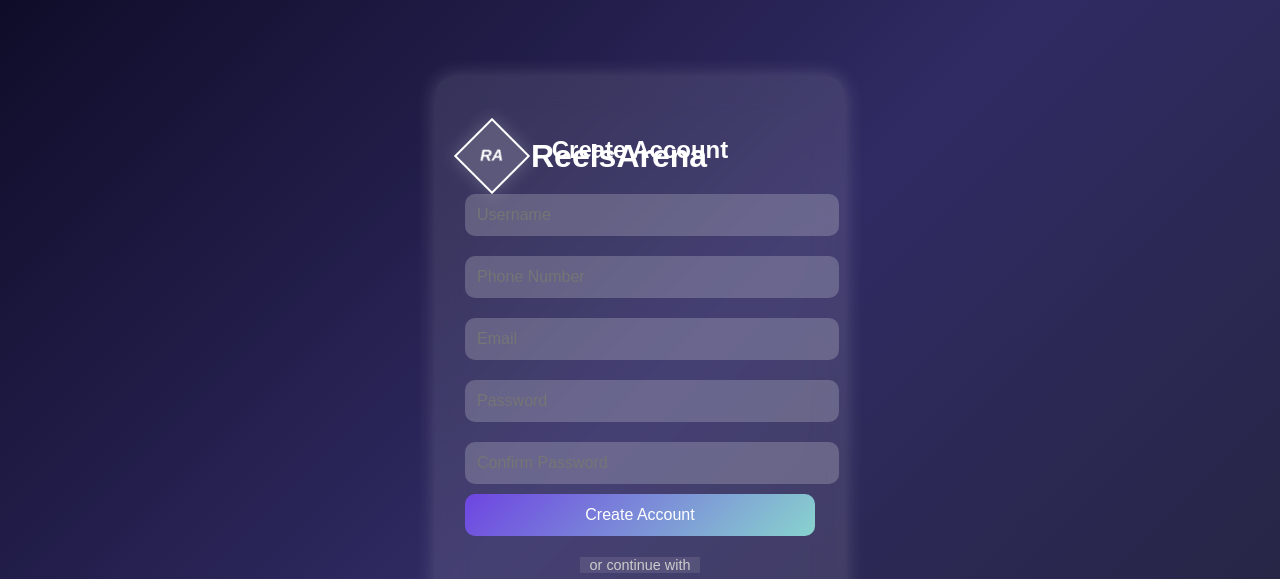
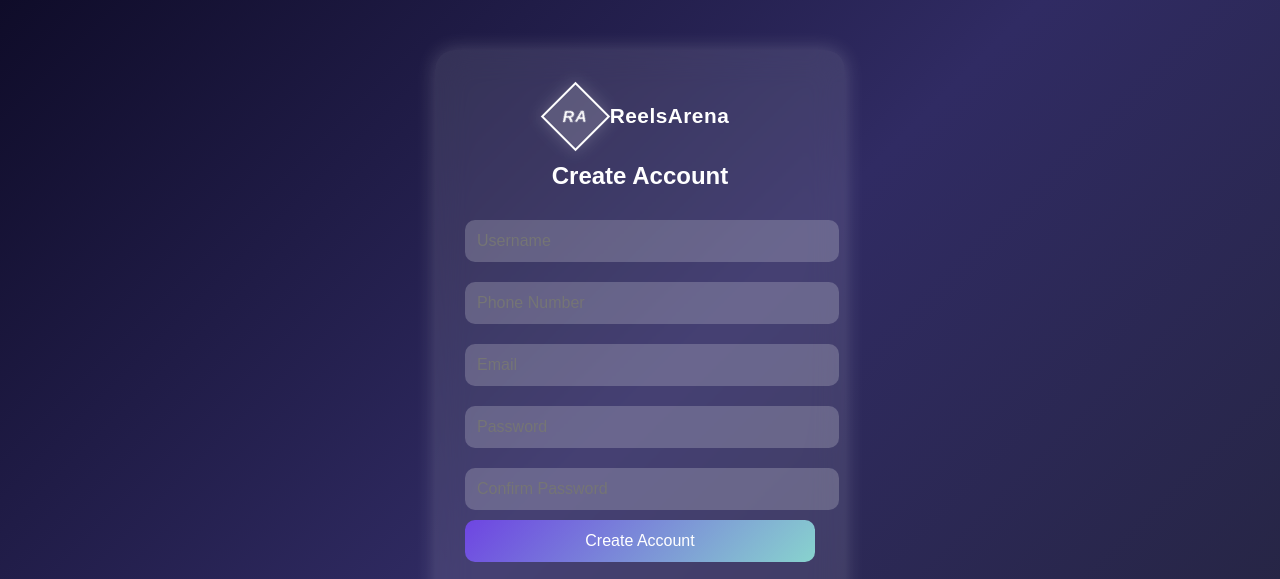
Before and after one commit to dafrowzdesheriff123/ReelsSpace, a plain HTML site: page index.html in a window 1280 px wide. Shown: the top 579 px of the page. Drawn offline with Linux system fonts and the light colour scheme.

Commit message:
Update style.css

```diff
--- a/style.css
+++ b/style.css
@@ -10,19 +10,39 @@ body {
   overflow: hidden;
 }
 
-/* Logo Section */
+.container {
+  display: flex;
+  justify-content: center;
+  align-items: center;
+  width: 100%;
+}
+
+/* Glassmorphism card */
+.card {
+  background: rgba(255, 255, 255, 0.1);
+  backdrop-filter: blur(16px);
+  border-radius: 20px;
+  box-shadow: 0 0 20px rgba(255, 255, 255, 0.2);
+  width: 350px;
+  padding: 40px 30px;
+  color: #fff;
+  text-align: center;
+  transition: all 0.5s ease;
+  position: relative;
+}
+
+/* Logo inside card */
 .logo {
-  position: absolute;
-  top: 40px;
   display: flex;
   align-items: center;
-  gap: 12px;
-  color: #fff;
+  justify-content: center;
+  gap: 10px;
+  margin-bottom: 15px;
 }
 
 .logo .diamond {
-  width: 50px;
-  height: 50px;
+  width: 45px;
+  height: 45px;
   transform: rotate(45deg);
   border: 2px solid #fff;
   display: flex;
@@ -39,19 +59,14 @@ body {
   font-weight: 700;
   font-style: italic;
   color: #fff;
+  letter-spacing: 1px;
 }
 
-/* Glassmorphism card */
-.card {
-  background: rgba(255, 255, 255, 0.1);
-  backdrop-filter: blur(16px);
-  border-radius: 20px;
-  box-shadow: 0 0 20px rgba(255, 255, 255, 0.2);
-  width: 350px;
-  padding: 40px 30px;
+.logo h1 {
+  font-size: 1.3rem;
   color: #fff;
-  text-align: center;
-  transition: all 0.5s ease;
+  letter-spacing: 0.5px;
+  font-weight: 600;
 }
 
 /* Forms */
```
